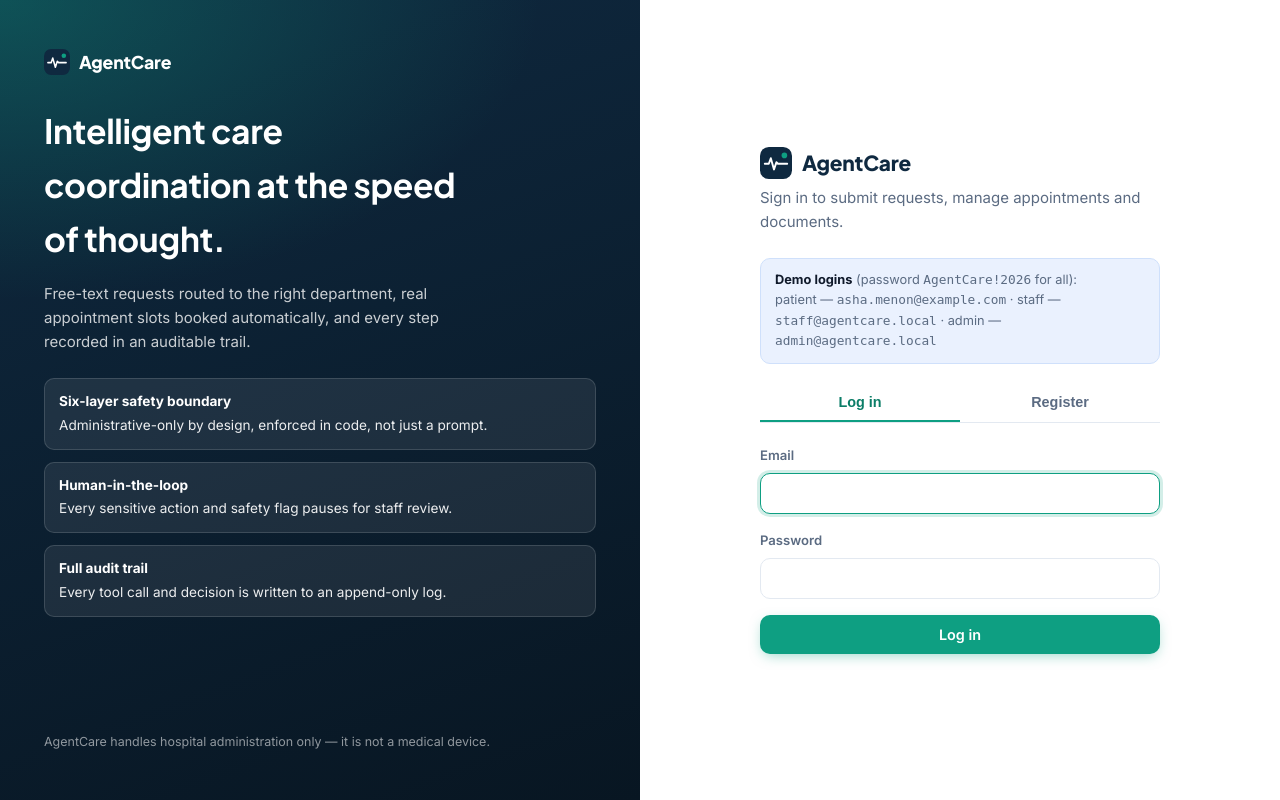
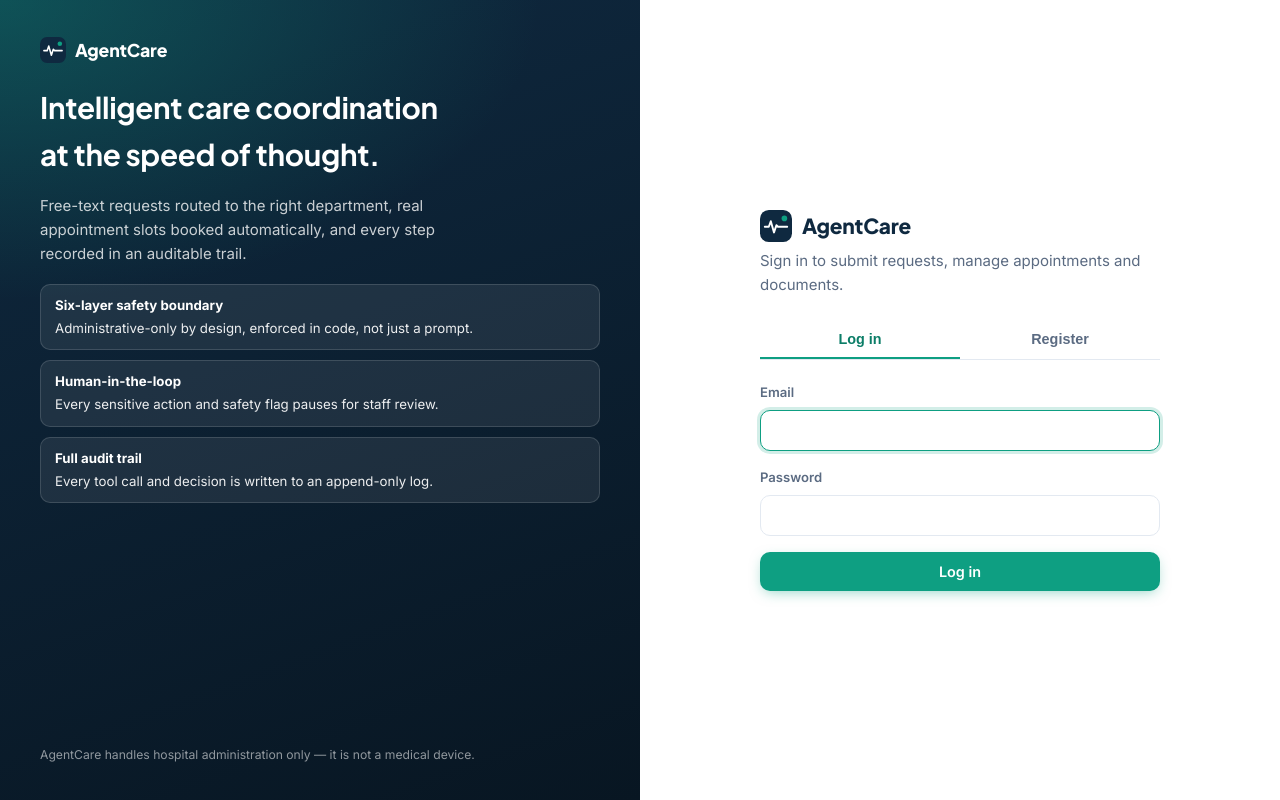
Before and after one commit to Abdullah-qazi-1/agentcare-ai-patient-coordination, a FastAPI app: page /login in a window 1280 px wide. Run offline with FastAPI, Linux system fonts and the light colour scheme.

Commit message:
Fix login page scroll, hide demo credentials from the UI, add author info
The login/signup page now fits the viewport height with no page-level
scroll (internal scroll on each side only as a safety net on very
short screens). Removed the on-screen demo-credentials hint box —
that information already lives in the README instead, so it isn't
broadcast to anyone who opens the public login page. Added author
metadata to pyproject.toml and a credit line to the README.

```diff
--- a/pyproject.toml
+++ b/pyproject.toml
@@ -1,9 +1,12 @@
 [project]
 name = "agentcare"
 version = "1.0.0"
-description = "Agentic AI for patient administration and care coordination — AgentCare Build Challenge 2026"
+description = "Agentic AI for patient administration and care coordination"
 requires-python = ">=3.11,<3.14"
 license = { text = "MIT" }
+authors = [
+    { name = "Abdullah", email = "abdullahizaq321@gmail.com" },
+]
 
 dependencies = [
     # ---- Agentic AI / LLM (LangChain v1 + LangGraph v1) ----
--- a/static/css/components.css
+++ b/static/css/components.css
@@ -403,7 +403,9 @@ select {
 /* Auth: split-screen login/register -------------------------------------- */
 
 .auth-split {
-  min-height: 100vh;
+  height: 100vh;
+  height: 100dvh;
+  overflow: hidden;
   display: grid;
   grid-template-columns: 1fr 1fr;
 }
@@ -416,31 +418,35 @@ select {
   background: radial-gradient(900px 500px at 0% 0%, rgba(14, 159, 130, 0.35), transparent 60%),
               linear-gradient(160deg, var(--color-primary), var(--color-primary-dark));
   color: #fff;
-  padding: 48px 44px;
+  padding: 36px 40px;
   display: flex;
   flex-direction: column;
   justify-content: space-between;
+  overflow-y: auto;
+  min-height: 0;
 }
 .auth-hero-top .brand { color: #fff; }
-.auth-hero h1 { color: #fff; font-size: 2.1rem; max-width: 420px; margin-top: 28px; }
+.auth-hero h1 { color: #fff; font-size: 1.85rem; max-width: 420px; margin-top: 20px; }
 .auth-hero p { color: rgba(255, 255, 255, 0.78); max-width: 400px; }
-.auth-hero-features { display: flex; flex-direction: column; gap: 12px; margin-top: 24px; }
+.auth-hero-features { display: flex; flex-direction: column; gap: 10px; margin-top: 18px; }
 .auth-feature {
   background: rgba(255, 255, 255, 0.08);
   border: 1px solid rgba(255, 255, 255, 0.14);
   border-radius: var(--radius-sm);
-  padding: 12px 14px;
-  font-size: 0.85rem;
+  padding: 10px 14px;
+  font-size: 0.83rem;
   color: rgba(255, 255, 255, 0.92);
 }
 .auth-feature strong { display: block; margin-bottom: 2px; color: #fff; }
-.auth-hero-foot { font-size: 0.78rem; color: rgba(255, 255, 255, 0.55); }
+.auth-hero-foot { font-size: 0.76rem; color: rgba(255, 255, 255, 0.55); padding-top: 12px; }
 
 .auth-form-side {
   display: flex;
   align-items: center;
   justify-content: center;
-  padding: 40px 20px;
+  padding: 24px 20px;
+  overflow-y: auto;
+  min-height: 0;
 }
 .auth-card {
   width: 100%;
--- a/templates/login.html
+++ b/templates/login.html
@@ -30,11 +30,6 @@
       <div class="auth-logo">{{ logo(32) }}<span>AgentCare</span></div>
       <p class="auth-subtitle">Sign in to submit requests, manage appointments and documents.</p>
 
-      <div class="auth-demo-hint">
-        <strong>Demo logins</strong> (password <code>AgentCare!2026</code> for all):<br>
-        patient — <code>asha.menon@example.com</code> · staff — <code>staff@agentcare.local</code> · admin — <code>admin@agentcare.local</code>
-      </div>
-
       <div class="tabs" role="tablist">
         <button type="button" class="tab{% if active_tab != 'register' %} active{% endif %}" data-tab="login">Log in</button>
         <button type="button" class="tab{% if active_tab == 'register' %} active{% endif %}" data-tab="register">Register</button>
```
Also changed, not shown: README.md.
